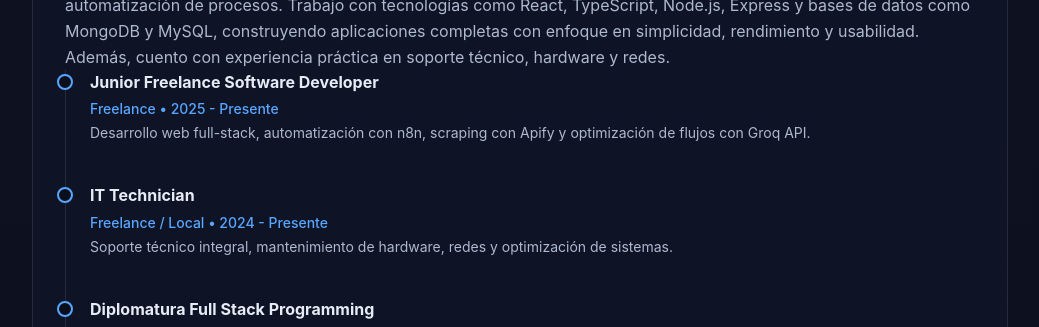
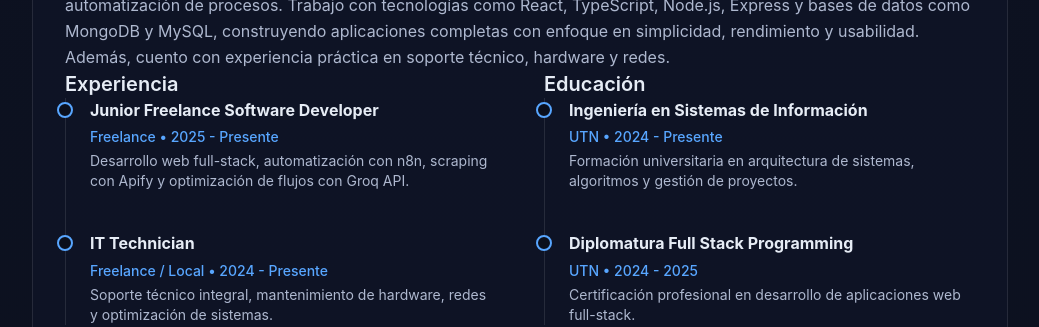
Before and after one commit to VitoLattanzi/portfolio_vito_lattanzi, a React (Vite) app: page / in a window 1280 px wide. Shown: the part 625-952 px from the top of the page, without its empty margins (120-1159 px from the left). Built offline with nearby package versions, Linux system fonts and the light colour scheme; some icons are missing.

Commit message:
feat: layout sobre mi y proyectos pulidos

```diff
--- a/src/data/person.ts
+++ b/src/data/person.ts
@@ -78,6 +78,35 @@ export const vito: Person = {
   },
 }
 
+export const workExperience = [
+  {
+    title: 'Junior Freelance Software Developer',
+    company: 'Freelance',
+    period: '2025 - Presente',
+    description: 'Desarrollo web full-stack, automatización con n8n, scraping con Apify y optimización de flujos con Groq API.',
+  },
+  {
+    title: 'IT Technician',
+    company: 'Freelance / Local',
+    period: '2024 - Presente',
+    description: 'Soporte técnico integral, mantenimiento de hardware, redes y optimización de sistemas.',
+  },
+]
+
+export const education = [
+  {
+    title: 'Ingeniería en Sistemas de Información',
+    company: 'UTN',
+    period: '2024 - Presente',
+    description: 'Formación universitaria en arquitectura de sistemas, algoritmos y gestión de proyectos.',
+  },
+  {
+    title: 'Diplomatura Full Stack Programming',
+    company: 'UTN',
+    period: '2024 - 2025',
+    description: 'Certificación profesional en desarrollo de aplicaciones web full-stack.',
+  },
+]
+
 export const vitoAge = vito.birthdate ? calcAge(vito.birthdate) : undefined
 export const vitoSkills = vito.skills ? vito.skills : {}
-export const vitoExperience = vito.experience ? vito.experience : []
--- a/src/secctions/Aboutme.tsx
+++ b/src/secctions/Aboutme.tsx
@@ -1,7 +1,22 @@
-import { vito, vitoExperience } from '@/data/person'
+import { vito, workExperience, education } from '@/data/person'
 import type { ExperienceItem } from '@/types'
 
 export default function AboutMe() {
+  const Timeline = ({ items }: { items: ExperienceItem[] }) => (
+    <div className="relative pl-6 border-l border-white/10 flex flex-col gap-10">
+      {items.map((item: ExperienceItem, index: number) => (
+        <div key={index} className="relative">
+          <div className="absolute -left-[33px] top-1 w-4 h-4 rounded-full bg-bg-main border-2 border-accent" />
+          <div className="flex flex-col gap-1">
+            <h3 className="font-bold text-text-main">{item.title}</h3>
+            <p className="text-accent text-sm font-medium">{item.company} • {item.period}</p>
+            <p className="text-text-muted text-sm mt-1">{item.description}</p>
+          </div>
+        </div>
+      ))}
+    </div>
+  )
+
   return (
     <section id="about" className="h-full bg-bg-alt/50 border border-white/10 p-8 rounded-2xl">
       <h2 className="text-2xl font-bold mb-8 text-text-main text-center lg:text-left">Sobre Mí</h2>
@@ -10,17 +25,15 @@ export default function AboutMe() {
         {vito.longBio}
       </p>
 
-      <div className="relative pl-6 border-l border-white/10 flex flex-col gap-10">
-        {vitoExperience.map((item: ExperienceItem, index: number) => (
-          <div key={index} className="relative">
-            <div className="absolute -left-[33px] top-1 w-4 h-4 rounded-full bg-bg-main border-2 border-accent" />
-            <div className="flex flex-col gap-1">
-              <h3 className="font-bold text-text-main">{item.title}</h3>
-              <p className="text-accent text-sm font-medium">{item.company} • {item.period}</p>
-              <p className="text-text-muted text-sm mt-1">{item.description}</p>
-            </div>
-          </div>
-        ))}
+      <div className="grid grid-cols-1 lg:grid-cols-2 gap-12">
+        <div>
+          <h3 className="text-xl font-semibold mb-6 text-text-main">Experiencia</h3>
+          <Timeline items={workExperience} />
+        </div>
+        <div>
+          <h3 className="text-xl font-semibold mb-6 text-text-main">Educación</h3>
+          <Timeline items={education} />
+        </div>
       </div>
     </section>
   )
--- a/src/secctions/Proyects.tsx
+++ b/src/secctions/Proyects.tsx
@@ -5,7 +5,7 @@ import { projects } from '@/data/projects'
 export default function Proyects() {
   return (
     <section id="projects" className="max-w-4xl mx-auto px-6 py-16">
-      <h2 className="text-3xl lg:text-4xl font-bold mb-12 text-center text-text-main">Proyectos</h2>
+      <h2 className="text-3xl lg:text-4xl font-bold mb-20 text-center text-text-main">Proyectos</h2>
 
       <div className="flex flex-col gap-16">
         {projects.map(project => (
```
